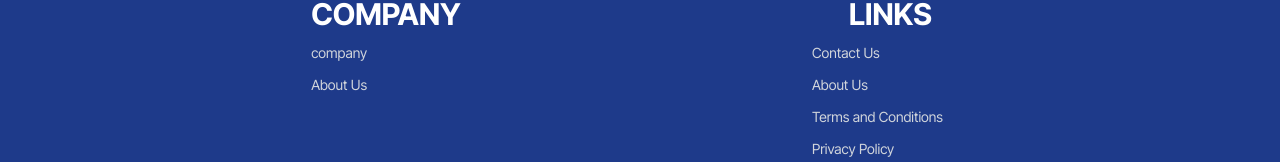
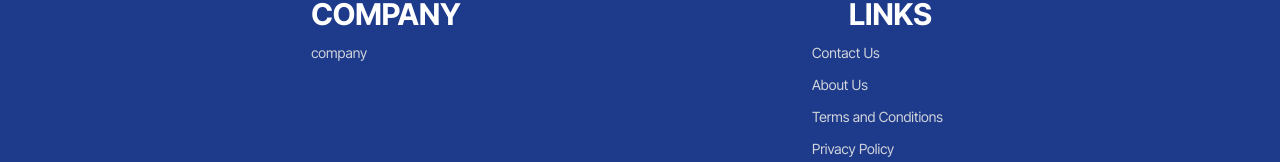
Before and after one commit to hitartha-gogoi/bba, a Next.js app: page / in a window 1280 px wide. Shown: the part 2260-2422 px from the top of the page. Built offline with nearby package versions, Linux system fonts and the light colour scheme; no server answers; a small style sheet from the web is missing; a web font is replaced by a local one.

Commit message:
Force redeploy 2

```diff
--- a/src/components/footer.js
+++ b/src/components/footer.js
@@ -18,9 +18,7 @@ function Footer(){
                   <span className="text-left banner-text text-gray-300 text-sm font-normal hover:shadow-xl hover:text-blue-400 transition-transform duration-200 ease-in-out mx-4 banner-text">company</span>
                 </Link>
 
-                <Link className="self-start" href="/">
-                  <span className="text-left banner-text text-gray-300 text-sm  font-normal hover:shadow-xl over:text-gray-400 transition-transform duration-200 ease-in-out mx-4 banner-text">About Us</span>
-                </Link>
+
 
             </div>
 
```
